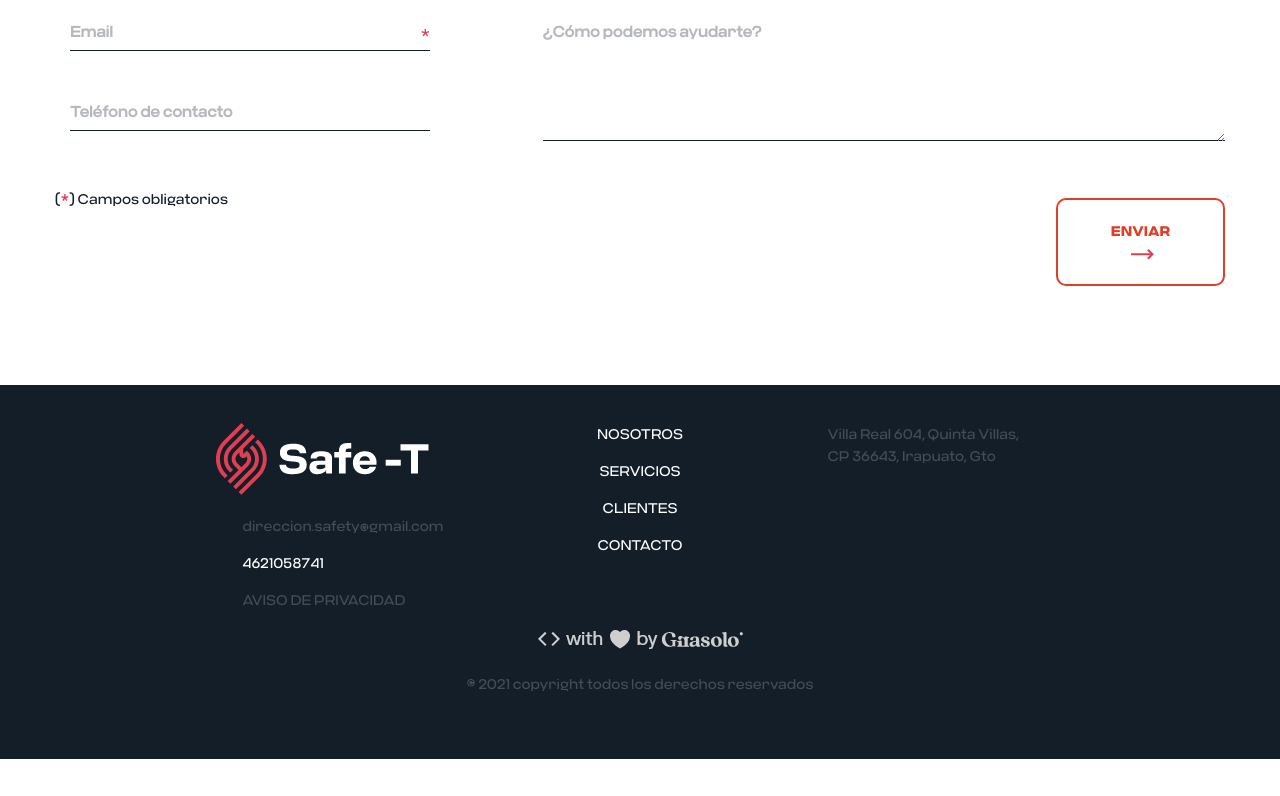
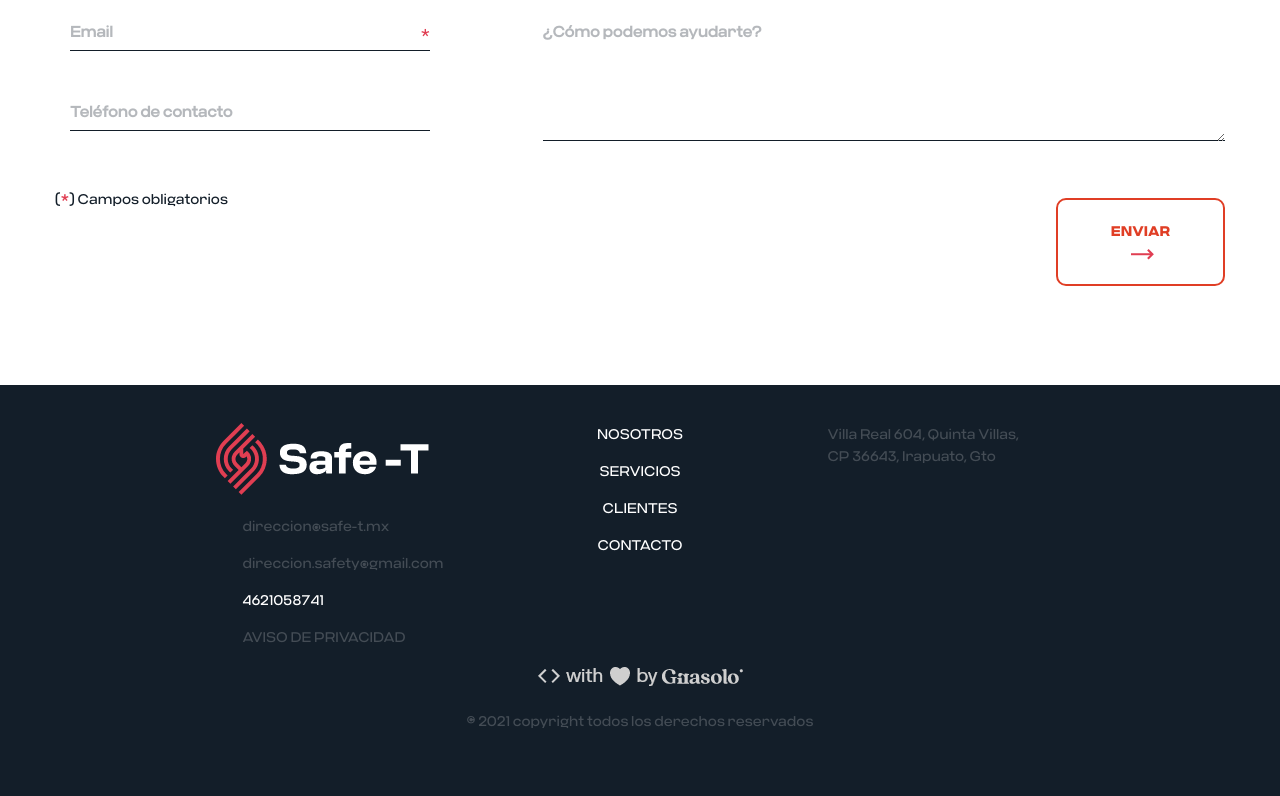
Before and after one commit to miguel199529/safe-t.mx, a plain HTML site: page index.html in a window 1280 px wide. Shown: the part 4713-5509 px from the top of the page. Before the commit the page ends 5472 px from the top, so only its background shows below. Drawn offline with nearby package versions, Linux system fonts and the light colour scheme.

Commit message:
this commit add new email in footer

```diff
--- a/index.html
+++ b/index.html
@@ -622,6 +622,7 @@
                   <div class="footer-logo">
                     <img src="img/footer/Logo_negativo.png" alt=""/>
                   </div>
+                  <p class="footer-text-opac">direccion@safe-t.mx</p>
                   <p class="footer-text-opac">direccion.safety@gmail.com</p>
                   <p class="footer-text-light">4621058741</p>
                   <p class="footer-text-opac cursor-default" data-toggle="modal" data-target="#exampleModalCenter">AVISO DE PRIVACIDAD</p>
```
